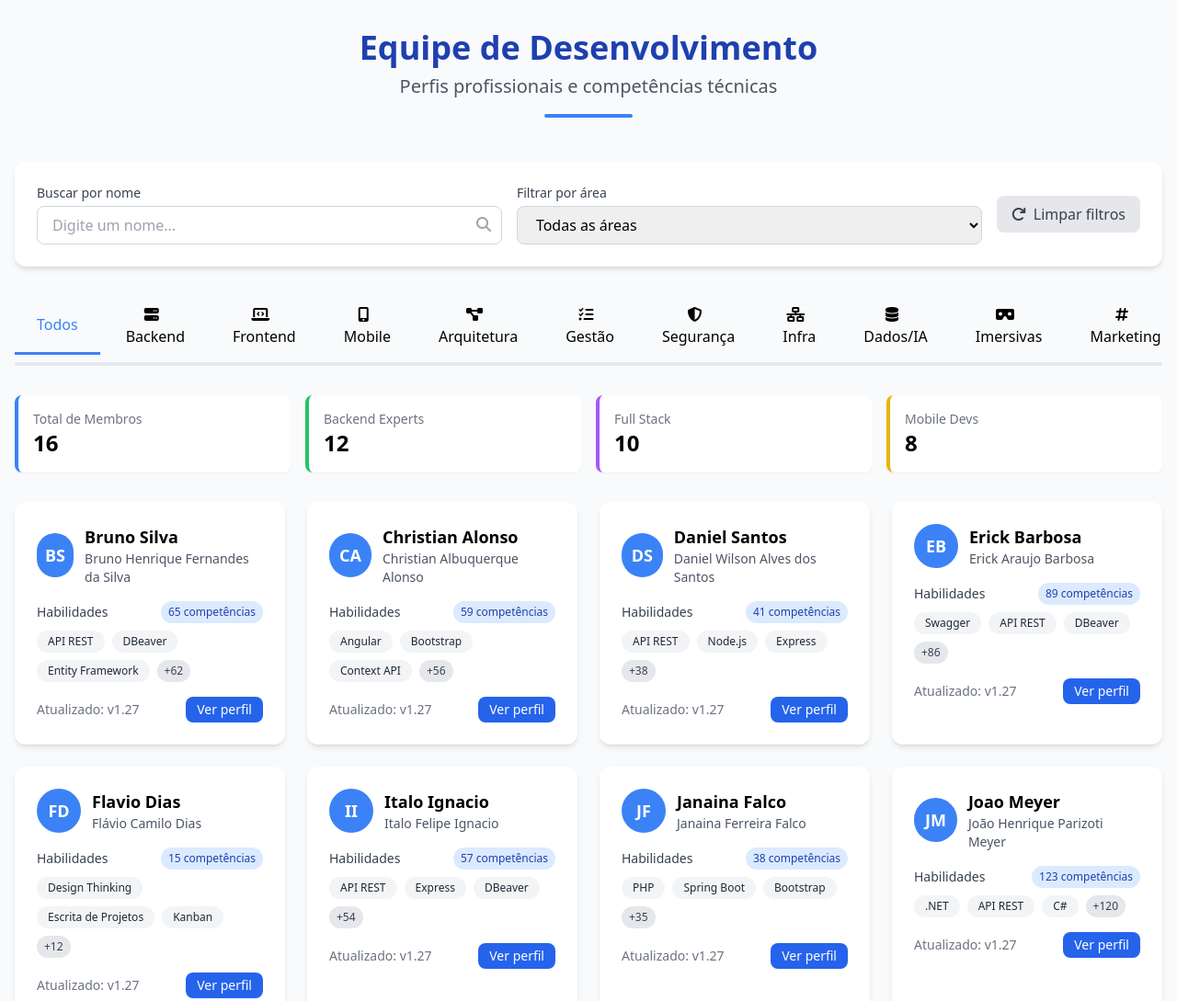
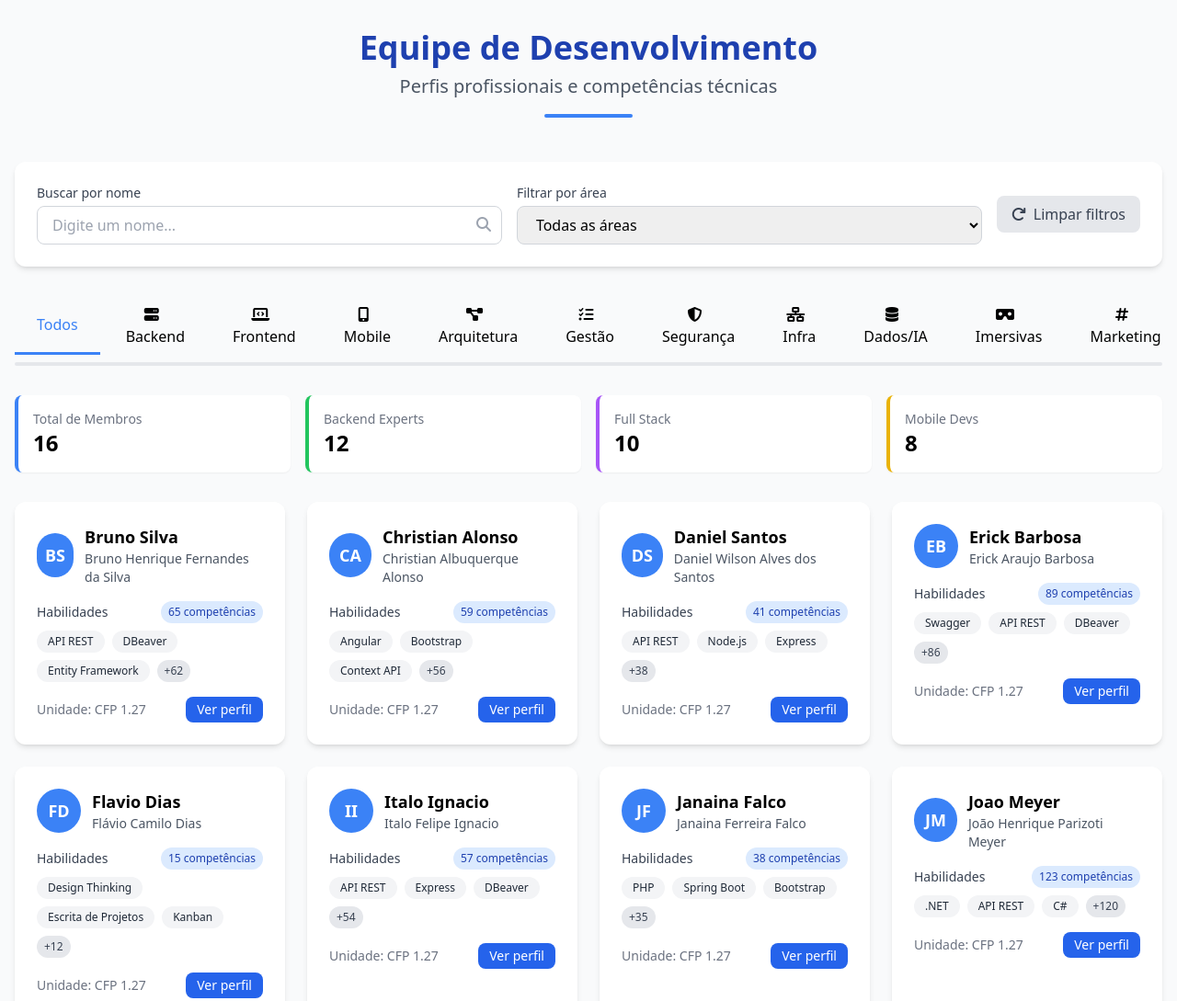
Before and after one commit to nascimentoraphael/dev_team, a plain HTML site: page index.html in a window 1280 px wide. Shown: the top 1089 px of the page at 92% size. Drawn offline with nearby package versions, Linux system fonts and the light colour scheme.

Commit message:
Update index.html

```diff
--- a/index.html
+++ b/index.html
@@ -588,7 +588,7 @@
                             </div>
                         </div>
                         <div class="flex justify-between items-center text-sm">
-                            <span class="text-gray-500">Atualizado: v${member.lastUpdate}</span>
+                            <span class="text-gray-500">Unidade: CFP ${member.lastUpdate}</span>
                             <button class="view-profile-btn px-3 py-1 bg-blue-600 text-white rounded-lg text-sm hover:bg-blue-700 transition">
                                 Ver perfil
                             </button>
```
